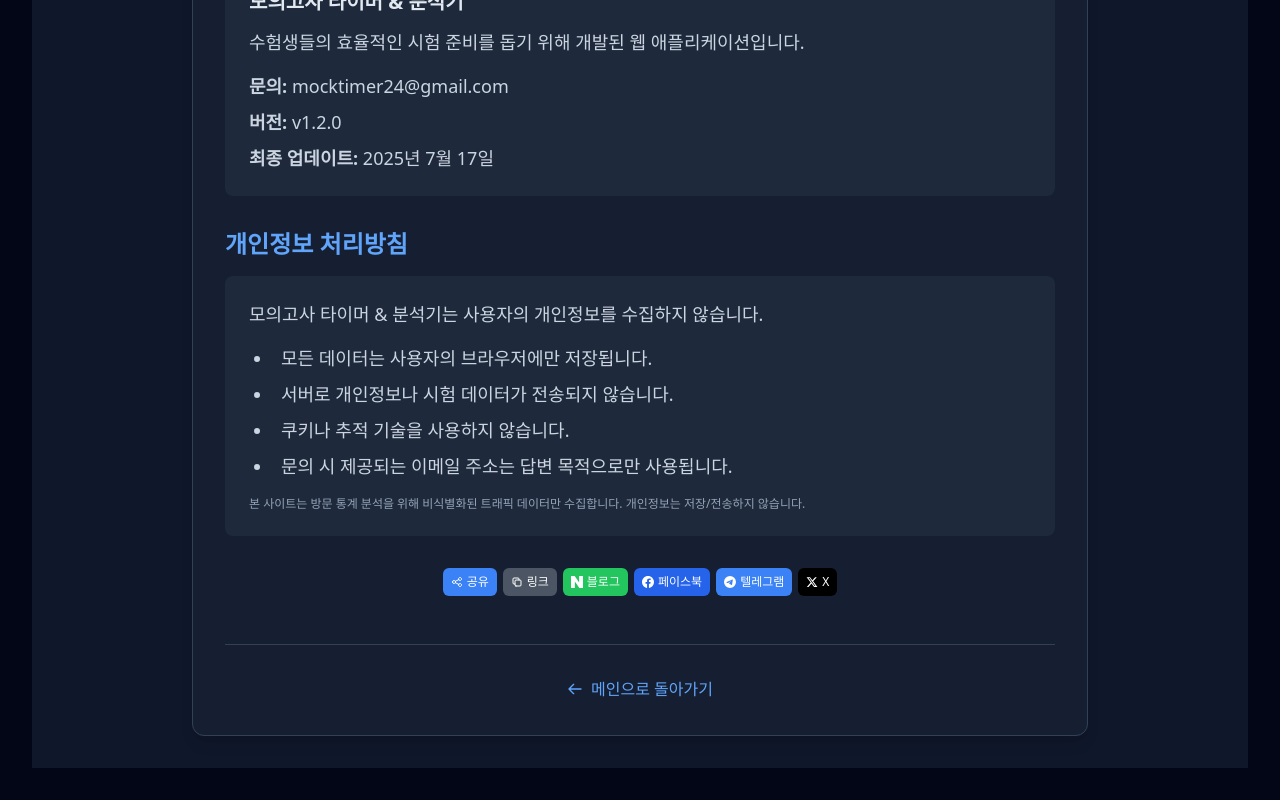
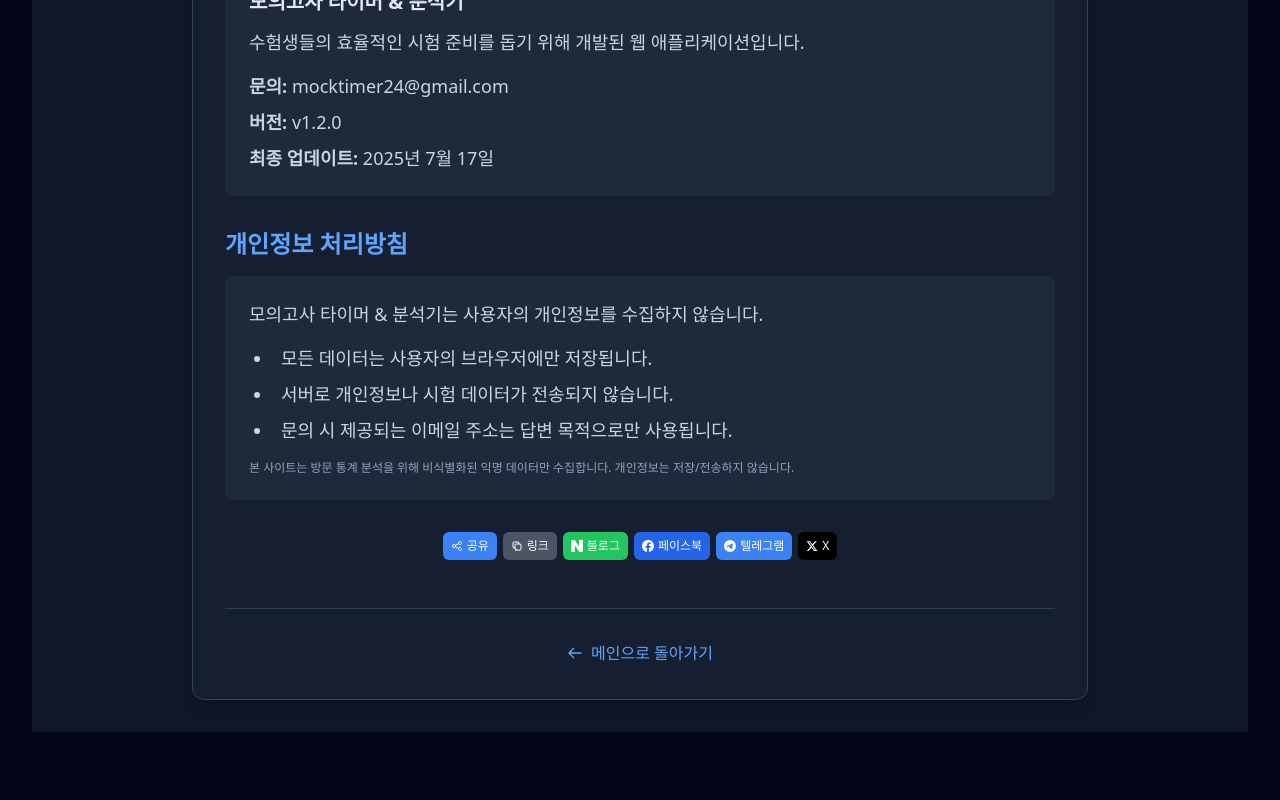
Before and after one commit to camem2442/mock-exam-timer, a React (Vite) app: page /contact in a window 1280 px wide. Shown: the part 1242-2042 px from the top of the page. After the commit the page ends 2006 px from the top, so only its background shows below. Built offline with nearby package versions, Linux system fonts and the light colour scheme.

Commit message:
ContactPage.tsx 업데이트

```diff
--- a/components/pages/ContactPage.tsx
+++ b/components/pages/ContactPage.tsx
@@ -119,11 +119,10 @@ export const ContactPage: React.FC = () => {
                                 <ul className="list-disc space-y-2 pl-6 text-lg">
                                     <li className="pl-2">모든 데이터는 사용자의 브라우저에만 저장됩니다.</li>
                                     <li className="pl-2">서버로 개인정보나 시험 데이터가 전송되지 않습니다.</li>
-                                    <li className="pl-2">쿠키나 추적 기술을 사용하지 않습니다.</li>
                                     <li className="pl-2">문의 시 제공되는 이메일 주소는 답변 목적으로만 사용됩니다.</li>
                                 </ul>
                                 <p className="text-xs text-slate-500 dark:text-slate-400 mt-4">
-                                  본 사이트는 방문 통계 분석을 위해 비식별화된 트래픽 데이터만 수집합니다. 개인정보는 저장/전송하지 않습니다.
+                                  본 사이트는 방문 통계 분석을 위해 비식별화된 익명 데이터만 수집합니다. 개인정보는 저장/전송하지 않습니다.
                                 </p>
                             </div>
                         </section>
```
